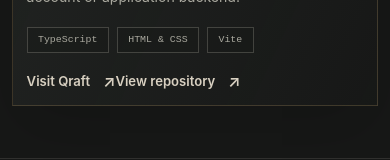
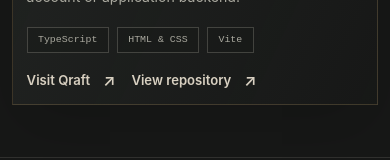
Before and after one commit to imandodo01/iman-portfolio, a React (Vite) app: page / in a window 390 px wide. Shown: the part 2089-2249 px from the top of the page. Built offline with nearby package versions, Linux system fonts and the light colour scheme.

Commit message:
style(projects): support multiple Qraft destinations

```diff
--- a/src/App.module.css
+++ b/src/App.module.css
@@ -649,3 +649,17 @@
     opacity: 0.1;
   }
 }
+
+
+.projectLinks {
+  display: flex;
+  flex-wrap: wrap;
+  align-items: center;
+  gap: 1.5rem;
+}
+
+@media (max-width: 600px) {
+  .projectLinks {
+    gap: 1rem;
+  }
+}
```
